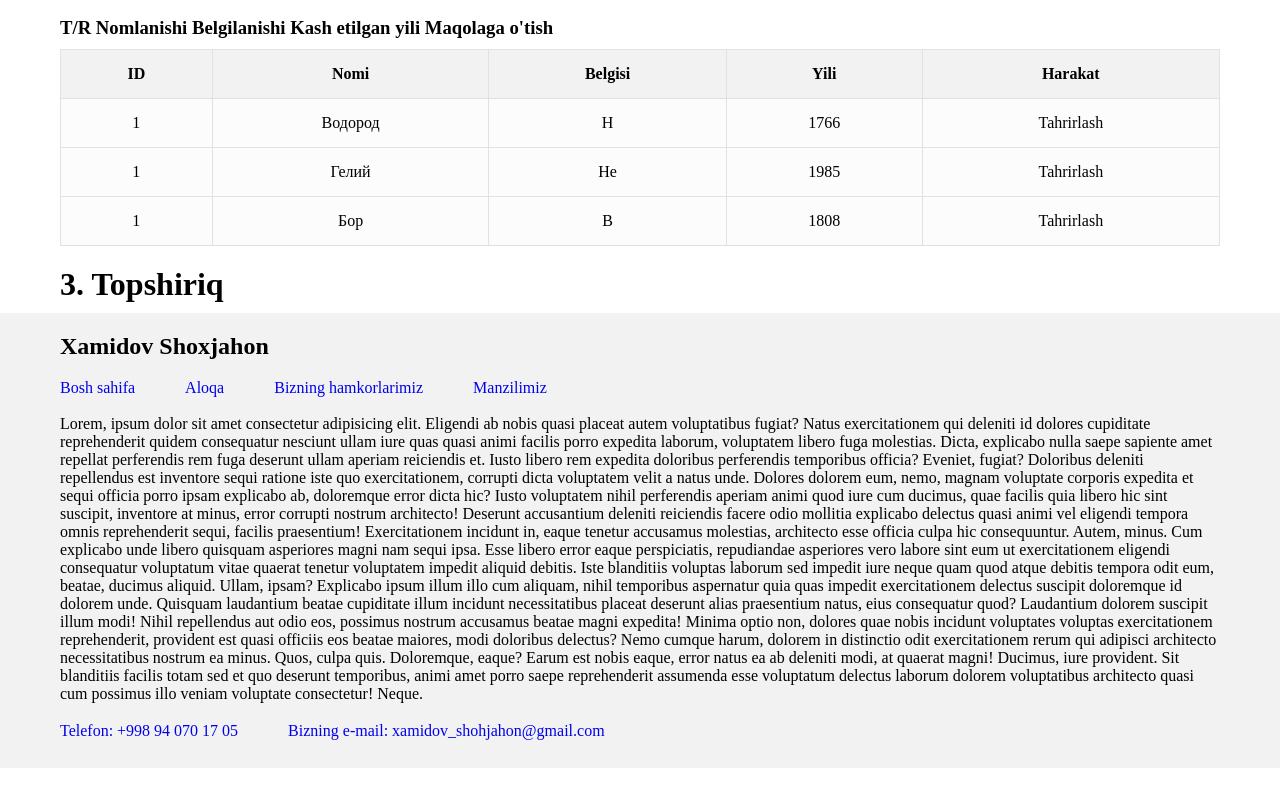
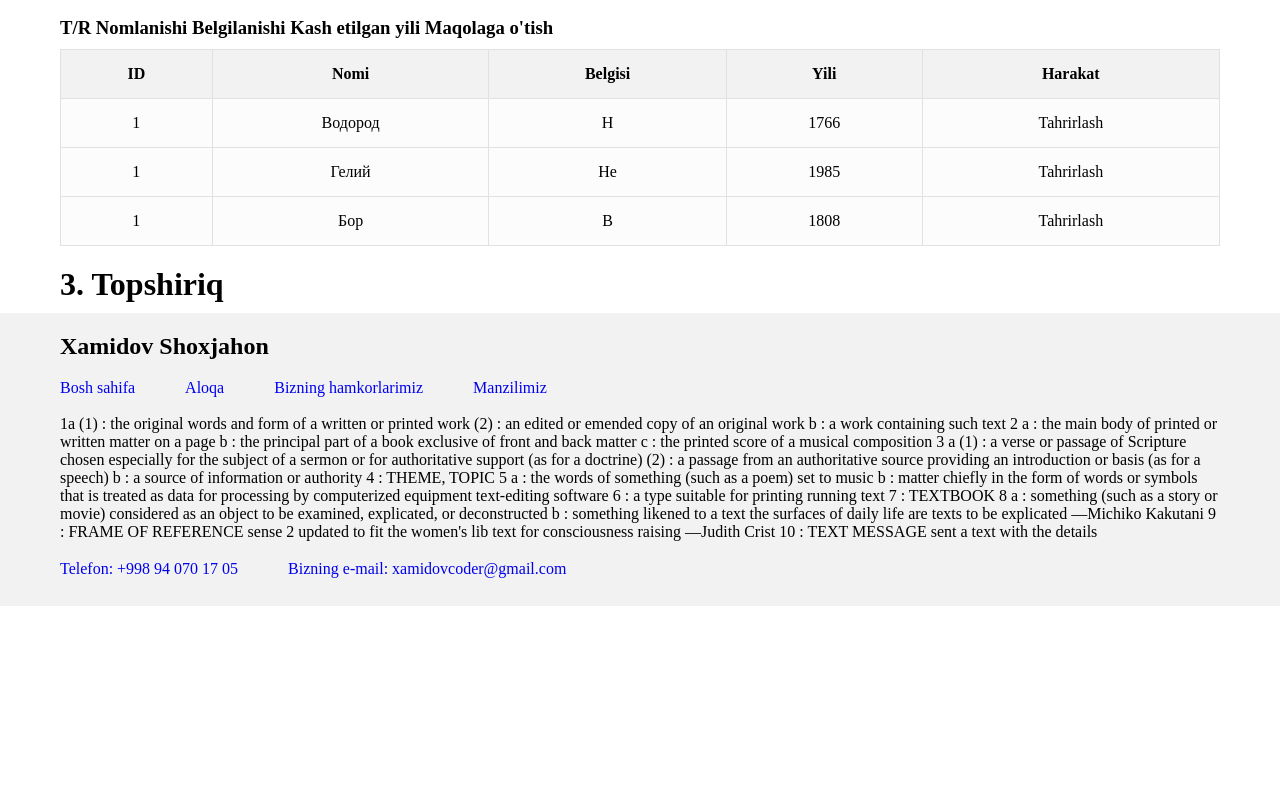
Before and after one commit to xamidovscode/WebDasturlash, a plain HTML site: page index.html in a window 1280 px wide. Shown: the part 778-1576 px from the top of the page. After the commit the page ends 1414 px from the top, so only its background shows below. Drawn offline with Linux system fonts and the light colour scheme; a script that the page names is missing.

Commit message:
change text

```diff
--- a/index.html
+++ b/index.html
@@ -103,42 +103,65 @@
         <div class="container">
             <h2 style="margin: 10px 0 0 0;">Xamidov Shoxjahon</h2>
             <ul class="ul_lists">
-                <li><a href="https://www.youtube.com/" targert="_blank">Bosh sahifa</a></li>
-                <li><a href="/contacts">Aloqa </a></li>
-                <li><a href="/about">Bizning hamkorlarimiz</a></li>
-                <li><a href="/location">Manzilimiz</a></li>
+                <li><a href="https://github.com/xamidovscode/WebDasturlash" targert="_blank">Bosh sahifa</a></li>
+                <li><a href="https://github.com/xamidovscode/WebDasturlash">Aloqa </a></li>
+                <li><a href="https://github.com/xamidovscode/WebDasturlash">Bizning hamkorlarimiz</a></li>
+                <li><a href="https://github.com/xamidovscode/WebDasturlash">Manzilimiz</a></li>
             </ul>
-            <p>Lorem, ipsum dolor sit amet consectetur adipisicing elit. Eligendi ab nobis quasi placeat autem
-                voluptatibus fugiat? Natus exercitationem qui deleniti id dolores cupiditate reprehenderit quidem
-                consequatur nesciunt ullam iure quas quasi animi facilis porro expedita laborum, voluptatem libero fuga
-                molestias. Dicta, explicabo nulla saepe sapiente amet repellat perferendis rem fuga deserunt ullam
-                aperiam reiciendis et. Iusto libero rem expedita doloribus perferendis temporibus officia? Eveniet,
-                fugiat? Doloribus deleniti repellendus est inventore sequi ratione iste quo exercitationem, corrupti
-                dicta voluptatem velit a natus unde. Dolores dolorem eum, nemo, magnam voluptate corporis expedita et
-                sequi officia porro ipsam explicabo ab, doloremque error dicta hic? Iusto voluptatem nihil perferendis
-                aperiam animi quod iure cum ducimus, quae facilis quia libero hic sint suscipit, inventore at minus,
-                error corrupti nostrum architecto! Deserunt accusantium deleniti reiciendis facere odio mollitia
-                explicabo delectus quasi animi vel eligendi tempora omnis reprehenderit sequi, facilis praesentium!
-                Exercitationem incidunt in, eaque tenetur accusamus molestias, architecto esse officia culpa hic
-                consequuntur. Autem, minus. Cum explicabo unde libero quisquam asperiores magni nam sequi ipsa. Esse
-                libero error eaque perspiciatis, repudiandae asperiores vero labore sint eum ut exercitationem eligendi
-                consequatur voluptatum vitae quaerat tenetur voluptatem impedit aliquid debitis. Iste blanditiis
-                voluptas laborum sed impedit iure neque quam quod atque debitis tempora odit eum, beatae, ducimus
-                aliquid. Ullam, ipsam? Explicabo ipsum illum illo cum aliquam, nihil temporibus aspernatur quia quas
-                impedit exercitationem delectus suscipit doloremque id dolorem unde. Quisquam laudantium beatae
-                cupiditate illum incidunt necessitatibus placeat deserunt alias praesentium natus, eius consequatur
-                quod? Laudantium dolorem suscipit illum modi! Nihil repellendus aut odio eos, possimus nostrum accusamus
-                beatae magni expedita! Minima optio non, dolores quae nobis incidunt voluptates voluptas exercitationem
-                reprehenderit, provident est quasi officiis eos beatae maiores, modi doloribus delectus? Nemo cumque
-                harum, dolorem in distinctio odit exercitationem rerum qui adipisci architecto necessitatibus nostrum ea
-                minus. Quos, culpa quis. Doloremque, eaque? Earum est nobis eaque, error natus ea ab deleniti modi, at
-                quaerat magni! Ducimus, iure provident. Sit blanditiis facilis totam sed et quo deserunt temporibus,
-                animi amet porro saepe reprehenderit assumenda esse voluptatum delectus laborum dolorem voluptatibus
-                architecto quasi cum possimus illo veniam voluptate consectetur! Neque.</p>
+            <p>
+                    1a
+                    (1)
+                    : the original words and form of a written or printed work
+                    (2)
+                    : an edited or emended copy of an original work
+                    b
+                    : a work containing such text
+                    2
+                    a
+                    : the main body of printed or written matter on a page
+                    b
+                    : the principal part of a book exclusive of front and back matter
+                    c
+                    : the printed score of a musical composition
+                    3
+                    a
+                    (1)
+                    : a verse or passage of Scripture chosen especially for the subject of a sermon or for authoritative support (as for a doctrine)
+                    (2)
+                    : a passage from an authoritative source providing an introduction or basis (as for a speech)
+                    b
+                    : a source of information or authority
+                    4
+                    : THEME, TOPIC
+                    5
+                    a
+                    : the words of something (such as a poem) set to music
+                    b
+                    : matter chiefly in the form of words or symbols that is treated as data for processing by computerized equipment
+                    text-editing software
+                    6
+                    : a type suitable for printing running text
+                    7
+                    : TEXTBOOK
+                    8
+                    a
+                    : something (such as a story or movie) considered as an object to be examined, explicated, or deconstructed
+                    b
+                    : something likened to a text
+                    the surfaces of daily life are texts to be explicated
+                    —Michiko Kakutani
+                    9
+                    : FRAME OF REFERENCE sense 2
+                    updated to fit the women's lib text for consciousness raising
+                    —Judith Crist
+                    10
+                    : TEXT MESSAGE
+                    sent a text with the details
+            </p>
 
             <ul class="ul_lists">
-                <li><a href="tel:+998 94 070 17 05">Telefon: +998 94 070 17 05</a></li>
-                <li><a href="mailto:xamidov_shohjahon@gmail.com">Bizning e-mail: xamidov_shohjahon@gmail.com </a></li>
+                <li><a href="https://github.com/xamidovscode/WebDasturlash" target="_blank">Telefon: +998 94 070 17 05</a></li>
+                <li><a href="https://github.com/xamidovscode/WebDasturlash">Bizning e-mail: xamidovcoder@gmail.com </a></li>
             </ul>
         </div>
     </nav>
```
